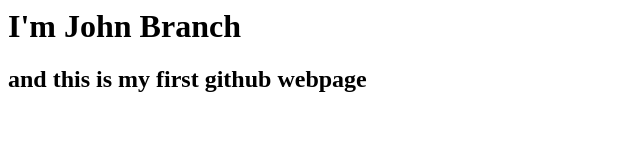
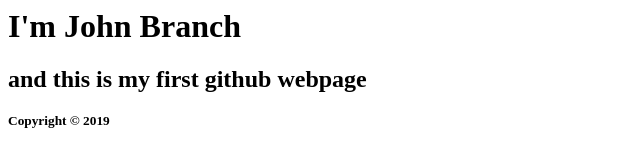
Before and after one commit to jcb1072f/jcb1072f.github.io, a plain HTML site: page index.html in a window 1280 px wide. Shown: the full height of the page, 0-640 px from the left. Drawn offline with Linux system fonts and the light colour scheme.

Commit message:
Add files via upload

```diff
--- a/index.html
+++ b/index.html
@@ -6,5 +6,5 @@
 
 </main>
 <footer>
-
+<p><small><strong>Copyright &copy; 2019</strong></small></p>
 </footer>
```
